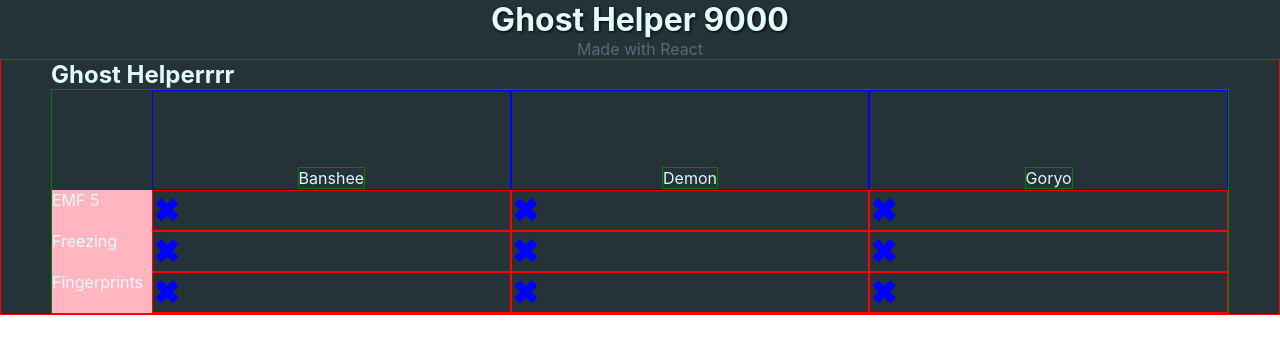
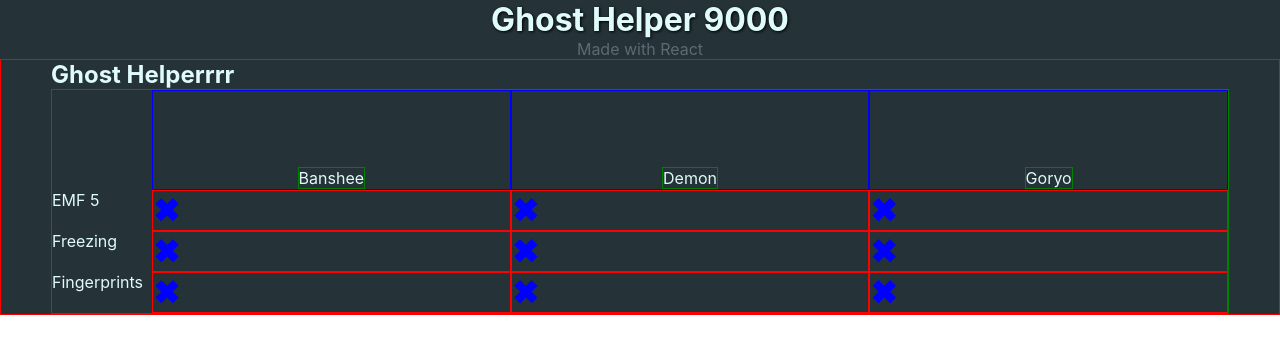
Before and after one commit to mbeckdev/ghost-helper, a React (Create React App) app: page / in a window 1280 px wide. Shown: the top 354 px of the page. Built offline with nearby package versions, Linux system fonts and the light colour scheme.

Commit message:
Add highlight on toggle for row-header-cell

```diff
--- a/src/components/row-header-cell/row-header-cell.component.jsx
+++ b/src/components/row-header-cell/row-header-cell.component.jsx
@@ -3,14 +3,7 @@ import React from 'react';
 import './row-header-cell.styles.scss';
 
 // let itWasClicked = false;
-let itWasClicked = true;
-
-function wasClicked(here) {
-  console.log('was clicked');
-  let dur = findChildIndex(here);
-  // itWasClicked = true;
-  console.log('findChildIndex = ' + dur);
-}
+// let itWasClicked = true;
 
 function findChildIndex(node) {
   console.log('findchildindex =');
@@ -34,18 +27,47 @@ function findChildIndex(node) {
   return index;
 }
 
-const RowHeaderCell = (props) => (
+class RowHeaderCell extends React.Component {
+  constructor(props) {
+    super(props);
+    this.state = {
+      itWasClicked: false,
+    };
+  }
+
+  wasClicked = (here) => {
+    console.log('was clicked');
+    let dur = findChildIndex(here);
+    // itWasClicked = true;
+    console.log('findChildIndex = ' + dur);
+
+    if (this.state.itWasClicked) {
+      this.setState(
+        () => ({ itWasClicked: false }),
+        console.log('this.state.itWasClicked = ', this.state.itWasClicked)
+      );
+    } else {
+      this.setState({ itWasClicked: true });
+    }
+
+    // this.state.itWasClicked = false;
+  };
+
+  render() {
+    return (
       <div
         className={
-      itWasClicked
-        ? `${props.title} highlighted row-header-cell`
+          this.state.itWasClicked
+            ? `${this.props.title} highlighted row-header-cell`
             : 'title row-header-cell'
         }
-    onClick={wasClicked}
+        onClick={this.wasClicked}
       >
-    {props.title}
+        {this.props.title}
       </div>
     );
+  }
+}
 
 export default RowHeaderCell;
 
```
Lines whose indentation alone changed are shown as unchanged.
